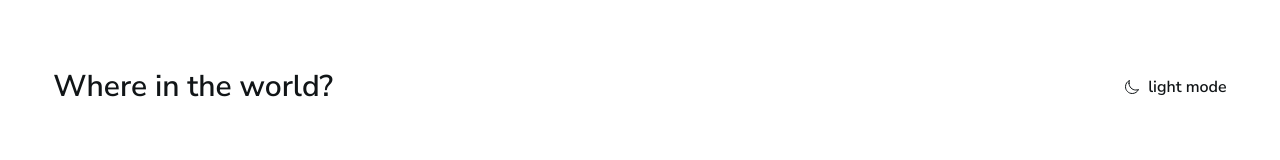
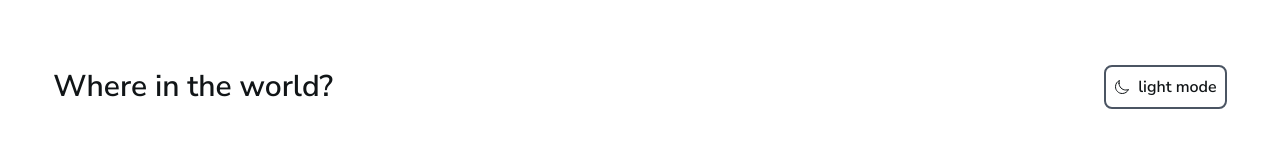
Before and after one commit to victoriacheng15/fem-rest-countries-api, a React (Vite) app: page / in a window 1280 px wide. Shown: the top 160 px of the page. Built offline with nearby package versions, Linux system fonts and the light colour scheme.

Commit message:
add hover style for the button

```diff
--- a/src/componments/header/Header.jsx
+++ b/src/componments/header/Header.jsx
@@ -11,7 +11,7 @@ function HeaderBar({ onClick, isDark }) {
         <button
           type="button"
           onClick={onClick}
-          className="flex items-center gap-2 text-sm font-semibold md:text-base"
+          className="flex items-center gap-2 p-2 text-sm font-semibold duration-300 ease-in-out border-2 border-gray-600 rounded-lg md:text-base hover:bg-darkBlue-900 hover:text-lightGray-700 dark:border-gray-300 dark:hover:bg-lightGray-700 dark:hover:text-darkBlue-900"
         >
           {isDark ? <DarkTheme /> : <LightTheme />}
         </button>
```
